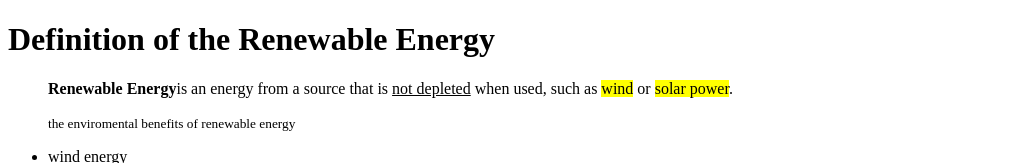
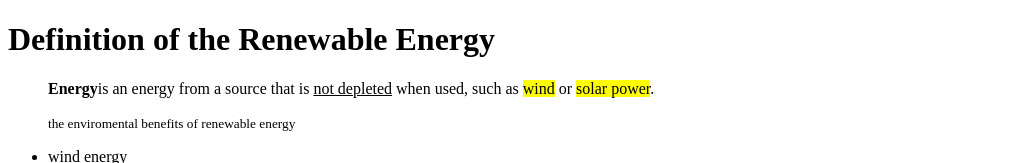
Before and after one commit to ischoolkids84/egypt2325, a plain HTML site: page index.html in a window 1280 px wide. Shown: the top 163 px of the page, without its empty margins (0-1022 px from the left). Drawn offline with Linux system fonts and the light colour scheme.

Commit message:
change in the p tag

```diff
--- a/index.html
+++ b/index.html
@@ -8,7 +8,7 @@
     <h1> Definition of the Renewable Energy </h1>
     <ul>
         <p>
-            <b>Renewable Energy</b>is an energy from a source that is
+            <b>Energy</b>is an energy from a source that is
             <ins>not depleted</ins> when used, such as <mark>wind</mark> or
             <mark>solar power</mark>.
 
```
